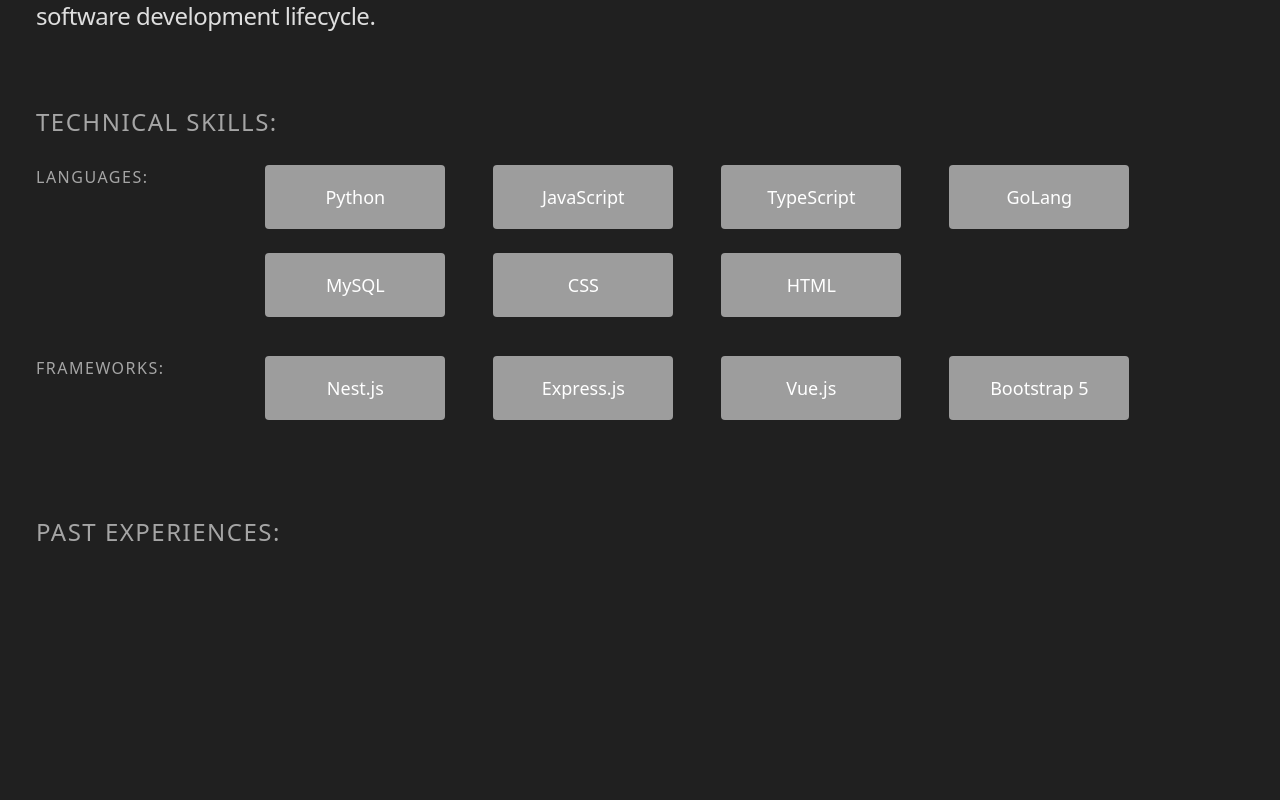
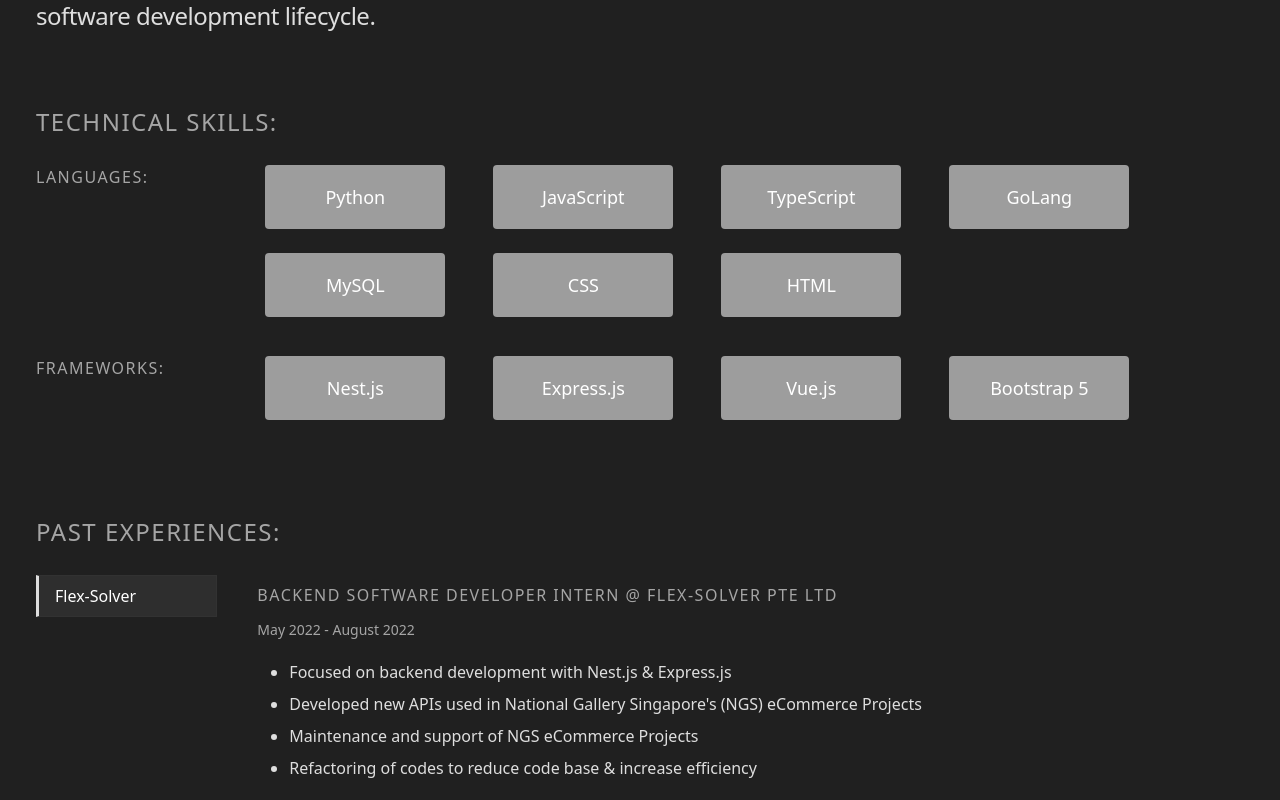
Before and after one commit to kaniel98/aboutme, a Vue app: page / in a window 1280 px wide. Shown: the part 799-1599 px from the top of the page. Before the commit the page ends 1374 px from the top, so only its background shows below. Built offline with nearby package versions, Linux system fonts and the light colour scheme.

Commit message:
Experience component

```diff
--- a/src/App.vue
+++ b/src/App.vue
@@ -2,7 +2,7 @@
     <div class="App">
         <div class="black-bg">
             <navigation-bar></navigation-bar>
-            <section id="introduction">
+            <section id="about_me">
                 <introduction-header></introduction-header>
                 <about-me></about-me>
             </section>
--- a/src/components/Experiences.vue
+++ b/src/components/Experiences.vue
@@ -2,12 +2,34 @@
     <div class="black-bg px-4">
         <div class="container-xxl">
             <medium-header :headerText="mediumHeader"></medium-header>
+            <div class="row">
+                <div class="col-2">
+                    <div class="list-group rounded-0" id="list-tab" role="tablist">
+                        <a class="list-group-item list-group-item-action active" id="list-home-list" data-bs-toggle="list" href="#flex-solver" role="tab" aria-controls="list-home">Flex-Solver</a>
+                        <!-- <a class="list-group-item list-group-item-action" id="list-profile-list" data-bs-toggle="list" href="#list-profile" role="tab" aria-controls="list-profile">Profile</a>
+                        <a class="list-group-item list-group-item-action" id="list-messages-list" data-bs-toggle="list" href="#list-messages" role="tab" aria-controls="list-messages">Messages</a>
+                        <a class="list-group-item list-group-item-action" id="list-settings-list" data-bs-toggle="list" href="#list-settings" role="tab" aria-controls="list-settings">Settings</a> -->
+                    </div>
+                </div>
+                <div class="col-10 white-text">
+                    <div class="tab-content" id="nav-tabContent">
+                        <div class="tab-pane fade show active" id="flex-solver" role="tabpanel" aria-labelledby="list-home-list">
+                            <experience-content></experience-content>
+                        </div>
+                        <!-- <div class="tab-pane fade" id="list-profile" role="tabpanel" aria-labelledby="list-profile-list">...</div>
+                        <div class="tab-pane fade" id="list-messages" role="tabpanel" aria-labelledby="list-messages-list">...</div>
+                        <div class="tab-pane fade" id="list-settings" role="tabpanel" aria-labelledby="list-settings-list">...</div> -->
+                    </div>
+                </div>
+            </div>
         </div>
     </div>
 </template>
 
 <script>
 import MediumHeader from "./layouts/MediumHeader.vue";
+import ExperienceContent from "./layouts/ExperienceContent.vue";
+
 import { defineComponent, reactive, toRefs } from "vue";
 
 export default defineComponent({
@@ -19,7 +41,27 @@
     },
     components: {
         "medium-header": MediumHeader,
+        "experience-content" : ExperienceContent,
     },
     name: "MyExperiences",
 });
 </script>
+
+<style scoped>
+.list-group-item {
+    background-color: rgba(32, 32, 32, 0.7);
+    color: rgba(222, 222, 222, 0.5);
+    border-left: 3px solid rgb(222, 222, 222, 0.3);
+}
+
+.list-group-item:hover {
+    background-color: rgba(52, 52, 52, 0.7);
+    color: rgba(222, 222, 222, 1);
+}
+
+.list-group-item.active {
+    background-color: rgba(52, 52, 52, 0.7);
+    border-color: rgba(52, 52, 52, 0.7);
+    border-left: 3px solid rgba(222, 222, 222, 1);
+}
+</style>
--- a/src/components/Introduction.vue
+++ b/src/components/Introduction.vue
@@ -59,7 +59,7 @@
 
 .header-body {
     font-size: 24px;
-    color: rgba(149, 149, 149, 1);
+    color: rgba(222, 222, 222,0.7);
     margin-bottom: 25px;
 }
 </style>
--- a/src/components/layouts/BaseButton.vue
+++ b/src/components/layouts/BaseButton.vue
@@ -10,7 +10,7 @@
     </a>
 
     <!-- Use if no link is provided -->
-    <button :class="buttonClass" v-else>
+    <button :class="buttonClass" v-else tabindex="-1">
         <span>
             <slot name="icon"></slot>
             {{ text }}
@@ -48,7 +48,7 @@
 
         buttonClass() {
             if (this.buttonType === "emailButton") {
-                return "btn button-grey text-white rounded-1 email-button";
+                return "btn button-grey text-white rounded-1 email-button ";
             }
             return "btn button-grey col-4 text-white rounded-1 language-button mx-4";
         },
--- /dev/null
+++ b/src/components/layouts/ExperienceContent.vue
@@ -0,0 +1,64 @@
+<template>
+    <div class = "px-3">
+        <mini-header :headerText="miniHeader" style="font-weight: 100; padding-top: 8px">
+            <template v-slot:ExperienceHeader>
+                <a :href="companyUrl" target="_blank" rel="noopener noreferrer">@ FLEX-SOLVER PTE LTD</a>
+            </template>
+        </mini-header>
+        <p>{{ timePeriod }}</p>
+        <ul>
+            <li v-for="experience in experienceDetails" :key="experience">
+                <span>{{ experience }}</span>
+            </li>
+        </ul>
+    </div>
+</template>
+
+<script>
+import MiniHeader from "./MiniHeader.vue";
+import { defineComponent, reactive, toRefs } from "vue";
+
+export default defineComponent({
+    setup() {
+        const state = reactive({
+            miniHeader: "BACKEND SOFTWARE DEVELOPER INTERN",
+            companyUrl: "https://www.flex-solver.com.sg/",
+            timePeriod: "May 2022 - August 2022",
+            experienceDetails: [
+                "Focused on backend development with Nest.js & Express.js",
+                "Developed new APIs used in National Gallery Singapore's (NGS) eCommerce Projects",
+                "Maintenance and support of NGS eCommerce Projects",
+                "Refactoring of codes to reduce code base & increase efficiency",
+            ],
+        });
+        return { ...toRefs(state) };
+    },
+    components: {
+        "mini-header": MiniHeader,
+    },
+    name: "ExperienceContent",
+});
+</script>
+
+<style scoped>
+a {
+    text-decoration: none;
+    font-weight: 500;
+    color: rgba(222, 222, 222, 0.7);
+    font-size: 16px;
+}
+
+a:hover {
+    color: rgba(222, 222, 222, 1);
+}
+
+p {
+    color: rgba(222, 222, 222, 0.7);
+    font-size: 14px;
+    font-weight: 100;
+}
+
+li {
+    line-height: 2.0;
+}
+</style>
--- a/src/components/layouts/MiniHeader.vue
+++ b/src/components/layouts/MiniHeader.vue
@@ -1,6 +1,9 @@
 <template>
     <div class="black-bg">
-        <div class="mini-header">{{ headerText }}</div>
+        <div class="mini-header">{{ headerText }}
+
+            <slot name="ExperienceHeader"></slot>
+        </div>
     </div>
 </template>
 
@@ -20,10 +23,10 @@
 
 <style scoped>
 .mini-header {
-    font-weight: semi-bold;
     color: rgba(222, 222, 222, 0.7);
     font-size: 16px;
     letter-spacing: 1.5px;
     margin-bottom: 12px;
+    font-weight: 200;
 }
 </style>
```
Also changed, not shown: src/assets/global.css (+8 -0 lines), src/components/layouts/TheFooter.vue (added).
